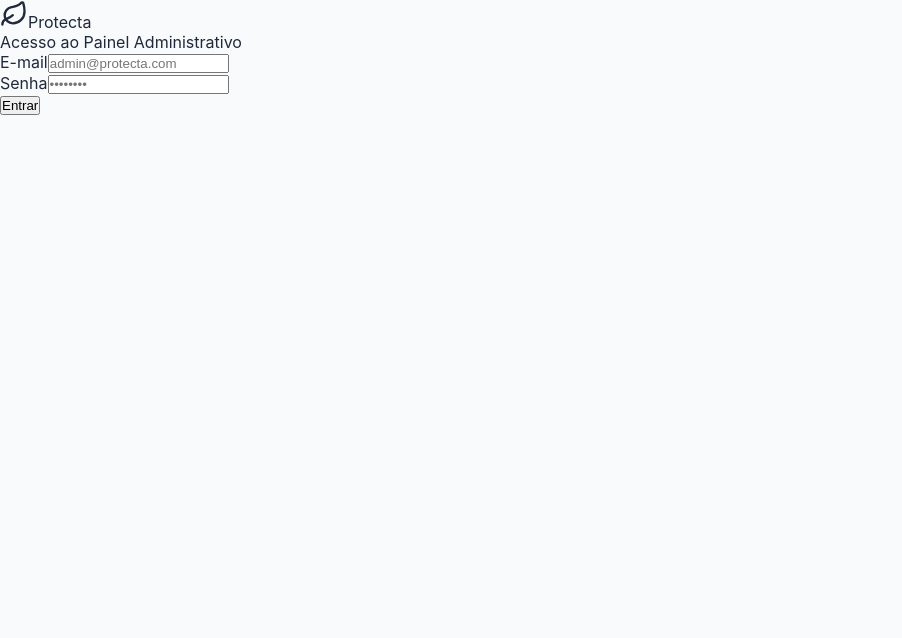
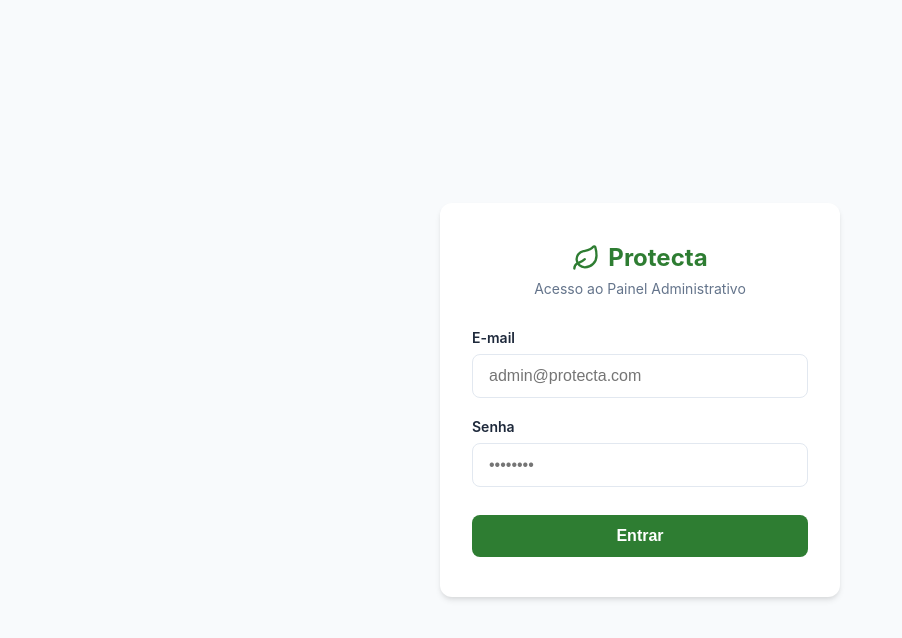
Before and after one commit to GenisonLeal/SiteAmbiental, a React app in the folder frontend/: page /login in a window 1280 px wide. Shown: the top 638 px of the page, without its empty margins (0-902 px from the left). Built offline with nearby package versions, Linux system fonts and the light colour scheme; the HTML template or start-up script is replaced by a standard one.

Commit message:
chore: atualizações gerais, limpeza de arquivos não utilizados e pequenas correções de estilo

```diff
--- a/frontend/postcss.config.js
+++ /dev/null
@@ -1,6 +0,0 @@
-export default {
-    plugins: {
-        tailwindcss: {},
-        autoprefixer: {},
-    },
-}
--- a/frontend/src/components/common/button.jsx
+++ b/frontend/src/components/common/button.jsx
@@ -0,0 +1,35 @@
+import { Loader2 } from 'lucide-react';
+
+export default function Button({
+  children,
+  variant = 'primary',
+  type = 'button',
+  isLoading = false,
+  disabled = false,
+  onClick,
+  className = '',
+  icon: Icon,
+  ...props
+}) {
+  const baseClass = `btn-${variant}`;
+  const finalClass = `${baseClass} ${className}`.trim();
+
+  return (
+    <button
+      type={type}
+      className={finalClass}
+      onClick={onClick}
+      disabled={isLoading || disabled}
+      style={{ display: 'inline-flex', alignItems: 'center', justifyContent: 'center', gap: '8px' }}
+      {...props}
+    >
+      {isLoading ? (
+        <Loader2 size={20} className="spinner" />
+      ) : Icon ? (
+        <Icon size={20} />
+      ) : null}
+
+      {children}
+    </button>
+  );
+}
--- a/frontend/src/components/common/input.jsx
+++ b/frontend/src/components/common/input.jsx
@@ -0,0 +1,26 @@
+export default function Input({
+  label,
+  name,
+  type = 'text',
+  required = false,
+  className = '',
+  ...props
+}) {
+  return (
+    <div className={`form-group ${className}`.trim()}>
+      {label && (
+        <label htmlFor={name} className="form-label">
+          {label} {required && '*'}
+        </label>
+      )}
+      <input
+        id={name}
+        name={name}
+        type={type}
+        className="form-input"
+        required={required}
+        {...props}
+      />
+    </div>
+  );
+}
--- a/frontend/src/pages/Login/login.css
+++ b/frontend/src/pages/Login/login.css
@@ -0,0 +1,110 @@
+.login-container {
+  display: flex;
+  min-height: 100vh;
+  background-color: var(--color-background);
+  align-items: center;
+  justify-content: center;
+  padding: 1rem;
+}
+
+.login-card {
+  background-color: var(--color-surface);
+  border-radius: var(--border-radius-lg);
+  box-shadow: var(--shadow-md);
+  padding: 2.5rem 2rem;
+  width: 100%;
+  max-width: 400px;
+}
+
+.login-header {
+  text-align: center;
+  margin-bottom: 2rem;
+}
+
+.login-logo {
+  color: var(--color-primary);
+  font-size: 1.5rem;
+  font-weight: 700;
+  margin-bottom: 0.5rem;
+  display: flex;
+  align-items: center;
+  justify-content: center;
+  gap: 0.5rem;
+}
+
+.login-subtitle {
+  color: var(--color-text-muted);
+  font-size: 0.875rem;
+}
+
+.login-form {
+  display: flex;
+  flex-direction: column;
+  gap: 1.25rem;
+}
+
+.form-group {
+  display: flex;
+  flex-direction: column;
+  gap: 0.5rem;
+}
+
+.form-label {
+  font-size: 0.875rem;
+  font-weight: 600;
+  color: var(--color-text-main);
+}
+
+.form-input {
+  padding: 0.75rem 1rem;
+  border: 1px solid var(--color-border);
+  border-radius: var(--border-radius-md);
+  font-size: 1rem;
+  color: var(--color-text-main);
+  background-color: var(--color-surface);
+  transition: border-color 0.2s, box-shadow 0.2s;
+  outline: none;
+}
+
+.form-input:focus {
+  border-color: var(--color-primary);
+  box-shadow: 0 0 0 3px var(--color-primary-light);
+}
+
+.login-button {
+  background-color: var(--color-primary);
+  color: white;
+  padding: 0.75rem;
+  border: none;
+  border-radius: var(--border-radius-md);
+  font-size: 1rem;
+  font-weight: 600;
+  cursor: pointer;
+  transition: background-color 0.2s;
+  display: flex;
+  justify-content: center;
+  align-items: center;
+  gap: 0.5rem;
+  margin-top: 0.5rem;
+}
+
+.login-button:hover {
+  background-color: var(--color-primary-hover);
+}
+
+/* Tratamento de estado */
+.login-button:disabled {
+  background-color: var(--color-text-muted);
+  cursor: not-allowed;
+  opacity: 0.7;
+}
+
+.error-message {
+  color: var(--color-error);
+  font-size: 0.875rem;
+  background-color: #fef2f2;
+  border-left: 4px solid var(--color-error);
+  padding: 0.75rem;
+  border-radius: var(--border-radius-sm);
+  margin-bottom: 1rem;
+}
--- a/frontend/tailwind.config.js
+++ /dev/null
@@ -1,11 +0,0 @@
-/** @type {import('tailwindcss').Config} */
-export default {
-    content: [
-        "./index.html",
-        "./src/**/*.{js,ts,jsx,tsx}",
-    ],
-    theme: {
-        extend: {},
-    },
-    plugins: [],
-}
```
Also changed, not shown: frontend/src/components/common/text.jsx (added), frontend/src/pages/HeroSection/heroSection.css (deleted), frontend/src/pages/HeroSection/heroSection.jsx (deleted), 2 other files (tests, documents, lock files or other folders).
